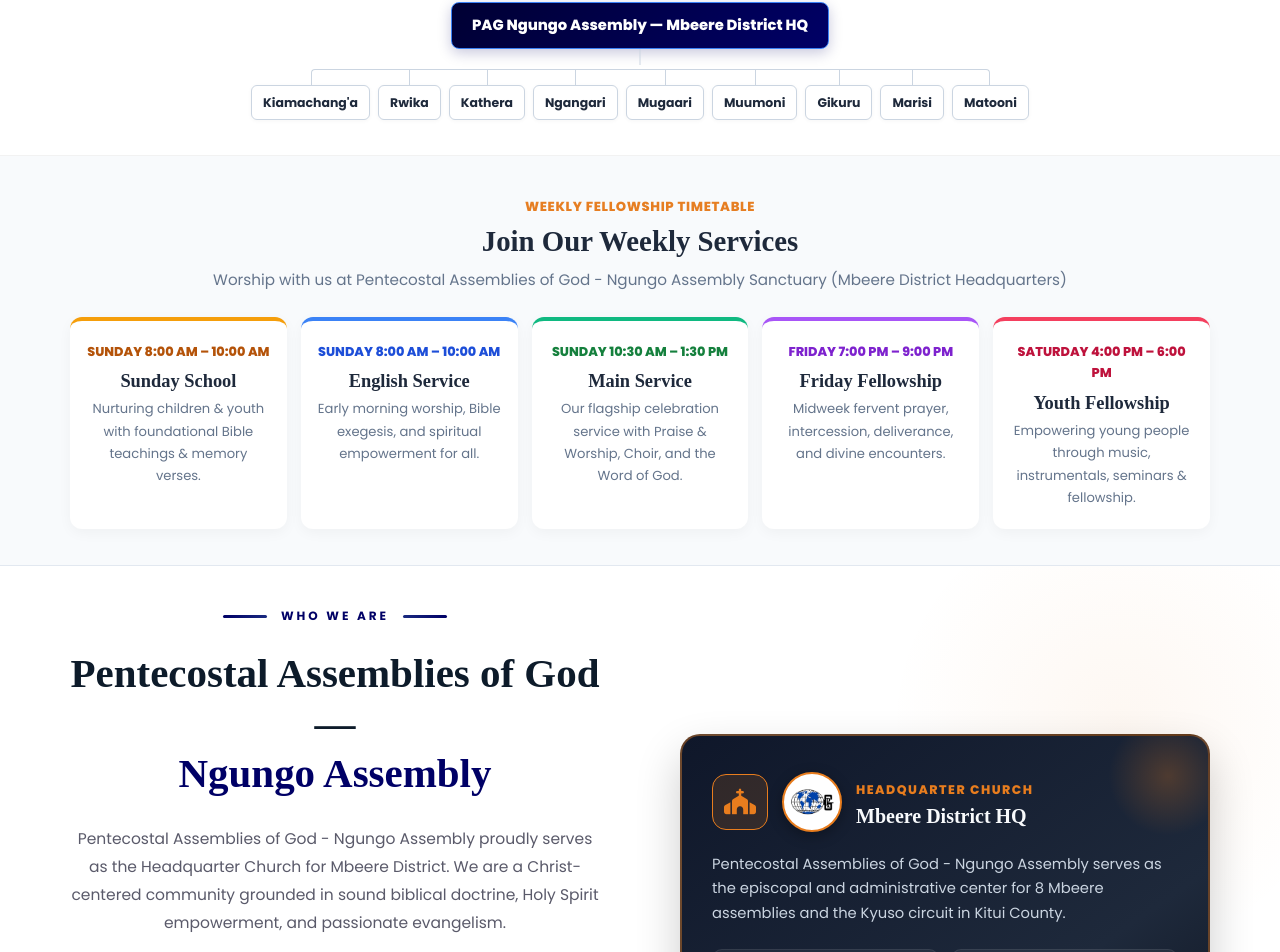
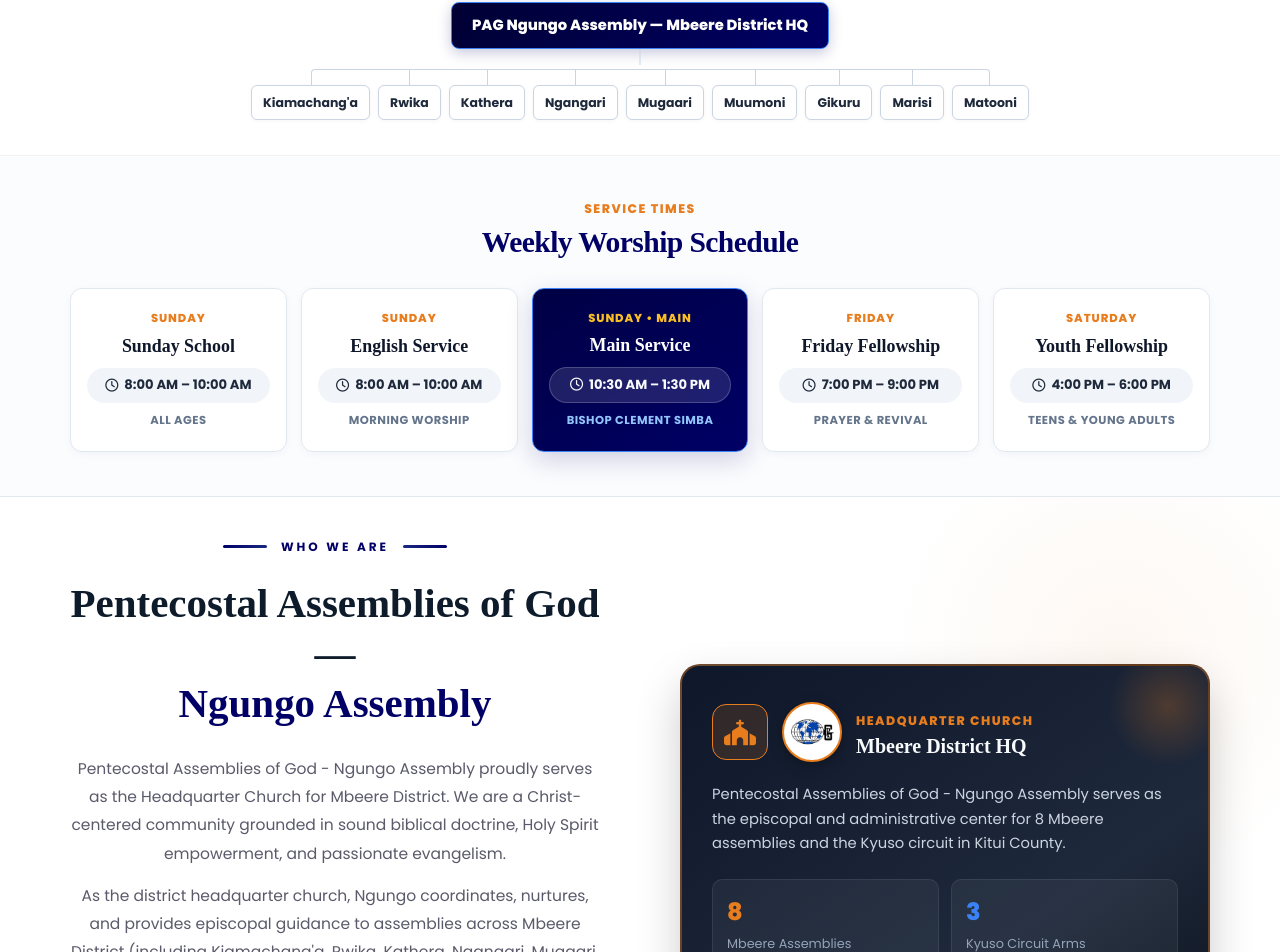
Before and after one commit to DominionSoftwaresLtd/Pentecostal-Assemblies-of-God-, a React (Vite) app in the folder PAOG-FRONT-END-/: page / in a window 1280 px wide. Shown: the part 843-1795 px from the top of the page. Built offline with nearby package versions, Linux system fonts and the light colour scheme; no server answers; a web font is replaced by a local one.

Commit message:
feat: design natural authentic worship schedule with clean times and featured Main Service card

```diff
--- a/PAOG-FRONT-END-/src/pages/Home.jsx
+++ b/PAOG-FRONT-END-/src/pages/Home.jsx
@@ -129,54 +129,58 @@ const Home = () => {
             </section>
 
 
-            {/* Order of Services Showcase */}
-            <section style={{ background: '#f8fafc', padding: '36px 0', borderBottom: '1px solid #e2e8f0' }}>
+            {/* Natural, Elegant Worship Schedule */}
+            <section className="worship-schedule-section">
                 <div className="container">
-                    <div style={{ textAlign: 'center', marginBottom: '24px' }}>
-                        <span style={{ color: '#e67e22', fontWeight: 800, textTransform: 'uppercase', fontSize: '0.82rem', letterSpacing: '0.05em' }}>
-                            Weekly Fellowship Timetable
-                        </span>
-                        <h2 style={{ fontSize: '1.8rem', fontWeight: 800, color: '#1e293b', margin: '4px 0 6px' }}>
-                            Join Our Weekly Services
-                        </h2>
-                        <p style={{ color: '#64748b', fontSize: '0.95rem', margin: 0 }}>
-                            Worship with us at Pentecostal Assemblies of God - Ngungo Assembly Sanctuary (Mbeere District Headquarters)
-                        </p>
+                    <div className="worship-schedule-header">
+                        <span className="worship-schedule-eyebrow">Service Times</span>
+                        <h2 className="worship-schedule-title">Weekly Worship Schedule</h2>
                     </div>
 
-                    <div style={{
-                        display: 'grid',
-                        gridTemplateColumns: 'repeat(auto-fit, minmax(210px, 1fr))',
-                        gap: '14px'
-                    }}>
-                        <div style={{ background: '#ffffff', borderRadius: '12px', padding: '20px 16px', borderTop: '4px solid #f59e0b', boxShadow: '0 4px 14px rgba(0,0,0,0.04)', textAlign: 'center' }}>
-                            <div style={{ color: '#b45309', fontWeight: 800, fontSize: '0.8rem', textTransform: 'uppercase' }}>Sunday 8:00 AM – 10:00 AM</div>
-                            <h3 style={{ fontSize: '1.15rem', color: '#1e293b', margin: '8px 0 4px', fontWeight: 800 }}>Sunday School</h3>
-                            <p style={{ fontSize: '0.82rem', color: '#64748b', margin: 0 }}>Nurturing children &amp; youth with foundational Bible teachings &amp; memory verses.</p>
+                    <div className="worship-schedule-grid">
+                        <div className="worship-card">
+                            <span className="worship-card-day">Sunday</span>
+                            <h3 className="worship-card-name">Sunday School</h3>
+                            <div className="worship-card-time">
+                                <i className="far fa-clock"></i> 8:00 AM – 10:00 AM
+                            </div>
+                            <span className="worship-card-pill">All Ages</span>
                         </div>
 
-                        <div style={{ background: '#ffffff', borderRadius: '12px', padding: '20px 16px', borderTop: '4px solid #3b82f6', boxShadow: '0 4px 14px rgba(0,0,0,0.04)', textAlign: 'center' }}>
-                            <div style={{ color: '#1d4ed8', fontWeight: 800, fontSize: '0.8rem', textTransform: 'uppercase' }}>Sunday 8:00 AM – 10:00 AM</div>
-                            <h3 style={{ fontSize: '1.15rem', color: '#1e293b', margin: '8px 0 4px', fontWeight: 800 }}>English Service</h3>
-                            <p style={{ fontSize: '0.82rem', color: '#64748b', margin: 0 }}>Early morning worship, Bible exegesis, and spiritual empowerment for all.</p>
+                        <div className="worship-card">
+                            <span className="worship-card-day">Sunday</span>
+                            <h3 className="worship-card-name">English Service</h3>
+                            <div className="worship-card-time">
+                                <i className="far fa-clock"></i> 8:00 AM – 10:00 AM
+                            </div>
+                            <span className="worship-card-pill">Morning Worship</span>
                         </div>
 
-                        <div style={{ background: '#ffffff', borderRadius: '12px', padding: '20px 16px', borderTop: '4px solid #10b981', boxShadow: '0 4px 14px rgba(0,0,0,0.04)', textAlign: 'center' }}>
-                            <div style={{ color: '#15803d', fontWeight: 800, fontSize: '0.8rem', textTransform: 'uppercase' }}>Sunday 10:30 AM – 1:30 PM</div>
-                            <h3 style={{ fontSize: '1.15rem', color: '#1e293b', margin: '8px 0 4px', fontWeight: 800 }}>Main Service</h3>
-                            <p style={{ fontSize: '0.82rem', color: '#64748b', margin: 0 }}>Our flagship celebration service with Praise &amp; Worship, Choir, and the Word of God.</p>
+                        <div className="worship-card worship-card-featured">
+                            <span className="worship-card-day">Sunday • Main</span>
+                            <h3 className="worship-card-name">Main Service</h3>
+                            <div className="worship-card-time">
+                                <i className="far fa-clock"></i> 10:30 AM – 1:30 PM
+                            </div>
+                            <span className="worship-card-pill">Bishop Clement Simba</span>
                         </div>
 
-                        <div style={{ background: '#ffffff', borderRadius: '12px', padding: '20px 16px', borderTop: '4px solid #a855f7', boxShadow: '0 4px 14px rgba(0,0,0,0.04)', textAlign: 'center' }}>
-                            <div style={{ color: '#7e22ce', fontWeight: 800, fontSize: '0.8rem', textTransform: 'uppercase' }}>Friday 7:00 PM – 9:00 PM</div>
-                            <h3 style={{ fontSize: '1.15rem', color: '#1e293b', margin: '8px 0 4px', fontWeight: 800 }}>Friday Fellowship</h3>
-                            <p style={{ fontSize: '0.82rem', color: '#64748b', margin: 0 }}>Midweek fervent prayer, intercession, deliverance, and divine encounters.</p>
+                        <div className="worship-card">
+                            <span className="worship-card-day">Friday</span>
+                            <h3 className="worship-card-name">Friday Fellowship</h3>
+                            <div className="worship-card-time">
+                                <i className="far fa-clock"></i> 7:00 PM – 9:00 PM
+                            </div>
+                            <span className="worship-card-pill">Prayer &amp; Revival</span>
                         </div>
 
-                        <div style={{ background: '#ffffff', borderRadius: '12px', padding: '20px 16px', borderTop: '4px solid #f43f5e', boxShadow: '0 4px 14px rgba(0,0,0,0.04)', textAlign: 'center' }}>
-                            <div style={{ color: '#be123c', fontWeight: 800, fontSize: '0.8rem', textTransform: 'uppercase' }}>Saturday 4:00 PM – 6:00 PM</div>
-                            <h3 style={{ fontSize: '1.15rem', color: '#1e293b', margin: '8px 0 4px', fontWeight: 800 }}>Youth Fellowship</h3>
-                            <p style={{ fontSize: '0.82rem', color: '#64748b', margin: 0 }}>Empowering young people through music, instrumentals, seminars &amp; fellowship.</p>
+                        <div className="worship-card">
+                            <span className="worship-card-day">Saturday</span>
+                            <h3 className="worship-card-name">Youth Fellowship</h3>
+                            <div className="worship-card-time">
+                                <i className="far fa-clock"></i> 4:00 PM – 6:00 PM
+                            </div>
+                            <span className="worship-card-pill">Teens &amp; Young Adults</span>
                         </div>
                     </div>
                 </div>
```
Also changed, not shown: PAOG-FRONT-END-/src/styles/style.css.
